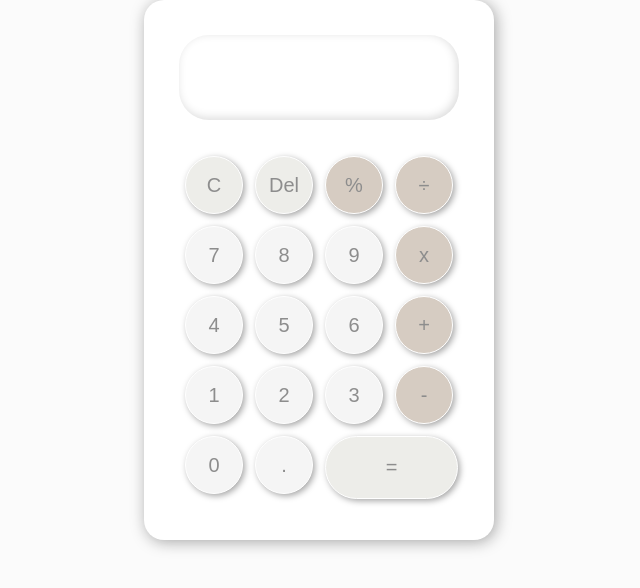
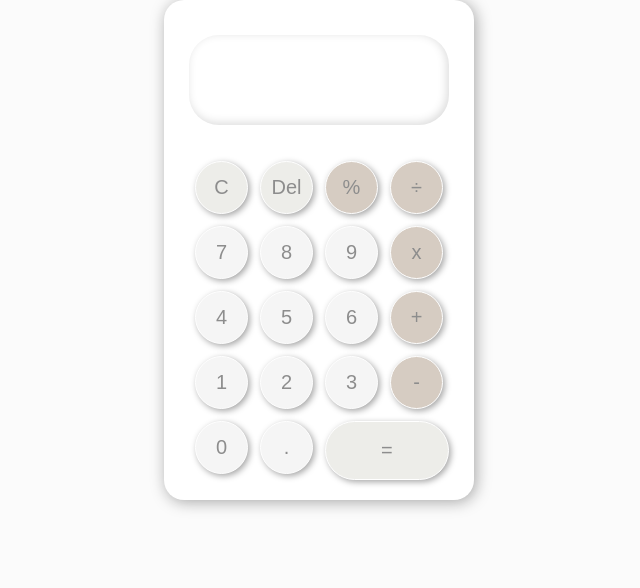
Before and after one commit to a-vanessa01/notion_calculator, a plain HTML site: page index.html in a window 1280 px wide. Shown: the whole page, without its empty margins (321-961 px from the left). Drawn offline with Linux system fonts and the light colour scheme.

Commit message:
Update style.css

```diff
--- a/style.css
+++ b/style.css
@@ -15,8 +15,8 @@ body{
 
 .layout{
 	margin: auto;
-	width: 350px;
-	height: 540px;
+	width: 310px;
+	height: 500px;
 	position: relative;
 	background: white;
 	border-radius: 20px;
@@ -26,11 +26,11 @@ body{
 
 
 .calculator{
-    height: 500px;
+    height: 480px;
     display: grid;
     justify-content: center;
-    grid-template-columns: repeat(4, 70px);
-    grid-template-rows: minmax(100px, auto) repeat(5, 70px);
+    grid-template-columns: repeat(4, 65px);
+    grid-template-rows: minmax(100px, auto) repeat(5, 65px);
 }
 
 .calculator > button{
```
